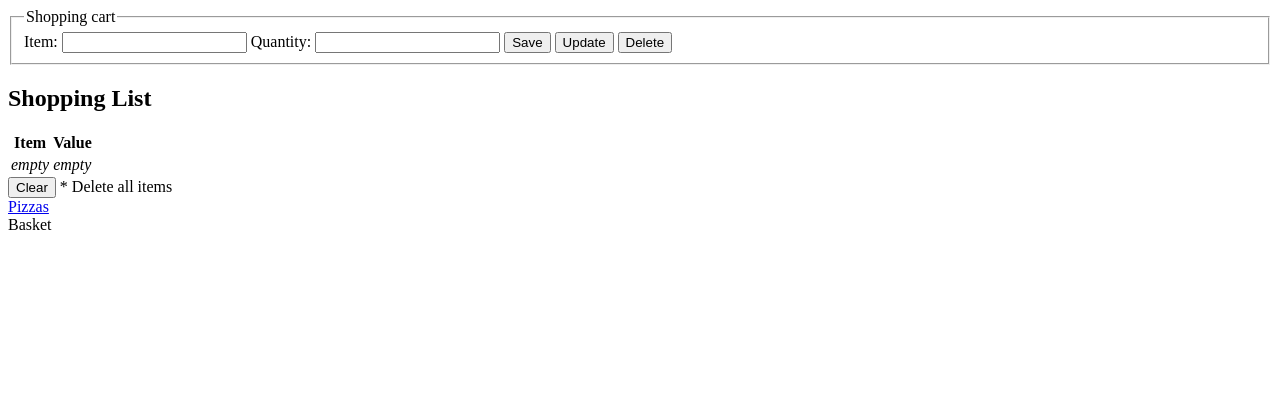
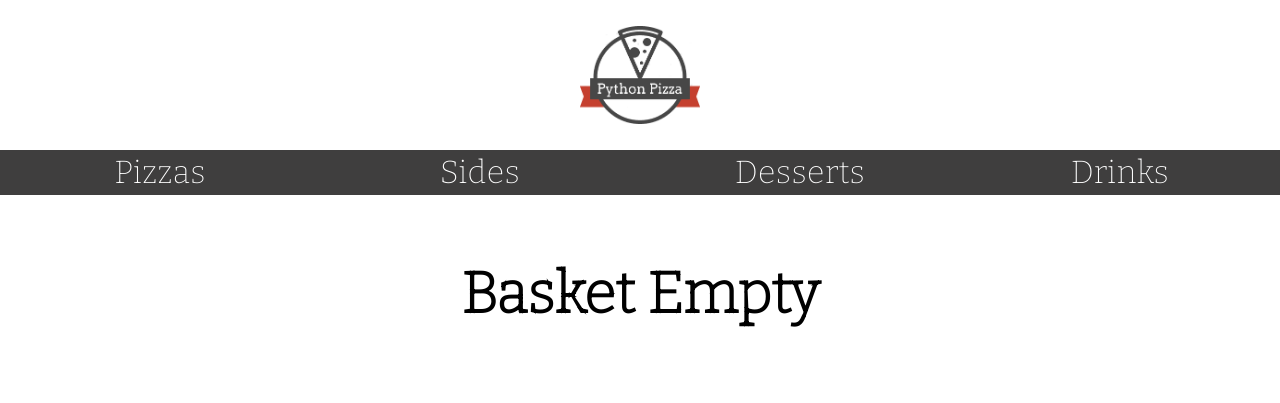
Before and after one commit to gwalker256/-CN-Innovate-Graham-FP, a Flask app: page /basket in a window 1280 px wide. Shown: the top 403 px of the page. Run offline with Flask 2, Linux system fonts and the light colour scheme.

Commit message:
basket working

```diff
--- a/static/css/style.css
+++ b/static/css/style.css
@@ -9,8 +9,22 @@ body {
   text-align: center;
 }
 
+#list{
+  margin-top: 5vw;
+}
+
+ul{
+  padding: 0;
+}
 
 
+.invisible{
+  display: none;
+}
+
+a{
+  text-decoration: none;
+}
 
 
 
@@ -21,11 +35,13 @@ justify-content: center;
 }
 
 
+#total-box{
+display: flex;
+justify-content: center;
 
 
 
-
-
+}
 
 
 
@@ -181,6 +197,10 @@ h2 {
   padding: 2vw;
   border: none;
 
+  /* BELOW SHOULD BE REMOVED */
+  /* border: 15px solid rgb(0, 0, 0);
+  z-index: 1000; */
+
 }
 
 /* background-color: aqua; */
--- a/static/js/main.js
+++ b/static/js/main.js
@@ -1,8 +1,10 @@
-let numItems = 0
+// let numItems = 0
+// let priceTotal = 0
+
 
 
 function addItemToCart(ele){
-    numItems++;
+
     // let thingForCart = JSON.stringify(ele.basketitem);
     let priceOfItem = Number(ele.getAttribute("basketprice"));
     let thingForCart = ele.getAttribute("basketitem");
@@ -12,10 +14,26 @@ function addItemToCart(ele){
     // let test = ele.getAttribute("data-test");
 
     console.log(thingForCart, priceOfItem);
+    // priceTotal = priceTotal + priceOfItem
 
-        localStorage.setItem(numItems, [priceOfItem, thingForCart]);
+
+numItems = localStorage.length;
+
+    localStorage.setItem(numItems, thingForCart + "&nbsp;£" + priceOfItem);
+
+
+
+        // localStorage.setItem(numItems, [priceOfItem, thingForCart]);
 
         console.log(numItems)
+        // console.log(priceTotal)
+        // localStorage.setItem("total", (priceTotal));
+
+let curTotal = Number(localStorage.getItem("total"))
+let newTotal = Number(curTotal + priceOfItem)
+        localStorage.setItem("total", (newTotal.toFixed(2)));
+
+
         // let basketDiv = document.getElementById("basket-div")
         // basketDiv.innerHTML = basketDiv.innerHTML + (localStorage.getItem(numItems))
 //         let cartElement = document.getElementById("cart");
--- a/static/js/storage.js
+++ b/static/js/storage.js
@@ -1,6 +1,11 @@
-// window.load=doShowAll();
+window.load = doShowAll();
+// window.load = removeBasket ();
 
 
+// function removeBasket (){
+// let basketLink = document.getElementById("checkout-wrapper");
+// basketLink.classList.toggle("invisible");
+// }
 // BELOW HOPEFULLY NOT NEEDED
 
 // function CheckBrowser() {
@@ -12,9 +17,7 @@
 //     }
 // }
 
-
 // <area id="nose" onmouseover="zoom(this);" />
-
 
 // function zoom(ele) {
 //     var id = ele.id;
@@ -22,12 +25,7 @@
 //     console.log('area element id = ' + id);
 // }
 
-
-
-
-
 // let numItems = 0
-
 
 // function addItemToCart(ele){
 //     numItems++;
@@ -60,24 +58,57 @@
 
 function doShowAll() {
 
-        var key = "";
-        var list = "<tr><th>Item</th><th>Value</th></tr>\n";
-        var i = 0;
+  let key = "";
+  let list = "";
+  let i = 0;
   //For a more advanced feature, you can set a cap on max items in the cart.
-        for (i = 0; i <= localStorage.length-1; i++) {
+  for (i = 0; i <= localStorage.length - 1; i++) {
     key = localStorage.key(i);
-            list += "<tr><td>" + key + "</td>\n<td>"
-                    + localStorage.getItem(key) + "</td></tr>\n";
+    if (key !== "total") {
+      // list += "<tr><td>" + key + "</td>\n<td>"
+      list += "<ul>" + localStorage.getItem(key) + "</ul>";
+    }
   }
   //If no item exists in the cart.
-        if (list == "<tr><th>Item</th><th>Value</th></tr>\n") {
-            list += "<tr><td><i>empty</i></td>\n<td><i>empty</i></td></tr>\n";
+  if (list == "") {
+let clearButton = document.getElementById("clear-button");
+clearButton.classList.toggle("invisible");
+let poundBox = document.getElementById("pound-box");
+poundBox.classList.toggle("invisible");
+
+    list += "Basket Empty";
   }
   //Bind the data to HTML table.
   //You can use jQuery, too.
-        document.getElementById('list').innerHTML = list;
+  document.getElementById("list").innerHTML = list;
+  let total = document.getElementById("total");
+  total.innerHTML = localStorage.getItem("total");
+//   let basketLink = document.getElementById("checkout-wrapper");
+// basketLink.classList.toggle("invisible");
 }
 
+// function doShowAll() {
+
+//     let key = "";
+//     let list = "<tr><th>Item</th><th>Value</th></tr>\n";
+//     let i = 0;
+//     //For a more advanced feature, you can set a cap on max items in the cart.
+//     for (i = 0; i <= localStorage.length-1; i++) {
+//         key = localStorage.key(i);
+//         if (key !== "total"){
+//         list += "<tr><td>" + key + "</td>\n<td>"
+//                 + localStorage.getItem(key) + "</td></tr>\n";}
+//     }
+//     //If no item exists in the cart.
+//     if (list == "<tr><th>Item</th><th>Value</th></tr>\n") {
+//         list += "<tr><td><i>empty</i></td>\n<td><i>empty</i></td></tr>\n";
+//     }
+//     //Bind the data to HTML table.
+//     //You can use jQuery, too.
+//     document.getElementById('list').innerHTML = list;
+//        let total = document.getElementById("total");
+// total.innerHTML = (localStorage.getItem("total"));
+// }
 
 // function SaveItem() {
 
--- a/templates/base.html
+++ b/templates/base.html
@@ -47,14 +47,28 @@
       <a class="nav-link" href="{{ url_for('views.desserts') }}">Desserts</a>
       <a class="active" href="{{ url_for('views.drinks') }}">Drinks</a>
 
+      {% elif active == "basket" %}
+      <a class="nav-link" href="{{ url_for('views.pizzas') }}">Pizzas</a>
+      <a class="nav-link" href="{{ url_for('views.sides') }}">Sides</a>
+      <a class="nav-link" href="{{ url_for('views.desserts') }}">Desserts</a>
+      <a class="nav-link" href="{{ url_for('views.drinks') }}">Drinks</a>
+
       {% endif %}
     </nav>
 
+    <!-- <div id="checkout-wrapper">
+      <button id="checkout-link" href="{{ url_for('views.basket') }}">View Basket</button>
+    </div> -->
+    {% if active != "basket" %}
     <div id="checkout-wrapper">
-      <button id="checkout-link" href="{{ url_for('views.basket') }}">View Basket</button>
+      <a href="{{ url_for('views.basket') }}"><button id="checkout-link">View Basket</button></a>
     </div>
 
-    <a href="{{ url_for('views.basket') }}">basket</a>
+    {% endif %}
+
+
+
+
 
     {% if active in ["pizzas", "sides", "desserts", "drinks"]: %}
 
--- a/templates/basket.html
+++ b/templates/basket.html
@@ -1,38 +1,29 @@
-<!DOCTYPE html>
-<html lang="en">
-<head>
-    <meta charset="UTF-8">
-    <meta http-equiv="X-UA-Compatible" content="IE=edge">
-    <meta name="viewport" content="width=device-width, initial-scale=1.0">
-    <title>Document</title>
-</head>
-<body>
+{% extends 'base.html' %}
+
+{% block content %}
+
+<!-- <a class="nav-link" href="{{ url_for('views.pizzas') }}">Pizzas</a>
+<a class="nav-link" href="{{ url_for('views.sides') }}">Sides</a>
+<a class="nav-link" href="{{ url_for('views.desserts') }}">Desserts</a>
+<a class="nav-link" href="{{ url_for('views.drinks') }}">Drinks</a> -->
+
+<div id="list"></div>
+
+<button id="clear-button" onclick="ClearAll()">Clear Basket</button>
+
+<!-- <p id="total">Total £</p> -->
 
 
+<div id="total-box">
+    <p id="pound-box">Basket Total £</p>
+    <p id="total"></p>
+  </div>
 
+<!-- <a class="nav-link" href="{{ url_for('views.pizzas') }}">Pizzas</a> -->
 
-    <form name="ShoppingList">
-        <fieldset>
-            <legend>Shopping cart</legend>
-            <label>Item: <input type="text" name="name"></label>
-            <label>Quantity: <input type="text" name="data"></label>
+<!-- <div id="basket-div">Basket</div> -->
 
-            <input type="button" value="Save"   onclick="SaveItem()">
-            <input type="button" value="Update" onclick="ModifyItem()">
-            <input type="button" value="Delete" onclick="RemoveItem()">
-        </fieldset>
-        <div id="items_table">
-            <h2>Shopping List</h2>
-            <table id="list"></table>
-            <label><input type="button" value="Clear" onclick="ClearAll()">
-            * Delete all items</label>
-        </div>
-    </form>
-    <a class="nav-link" href="{{ url_for('views.pizzas') }}">Pizzas</a>
+<script src="{{ url_for('static', filename='js/storage.js') }}"></script>
+<!-- <script>window.load=doShowAll();</script> -->
 
-<div id="basket-div">Basket</div>
-
-    <script src="{{ url_for('static', filename='js/storage.js') }}"></script>
-    <script>window.load=doShowAll();</script>
-</body>
-</html>
+{% endblock %}
--- a/templates/desserts.html
+++ b/templates/desserts.html
@@ -7,19 +7,19 @@
 
 <p>Chocolate Brownie £4.99</p>
 
-<button class="add-button" onclick="addToCart()">Add</button>
+<button basketitem="Chocolate Brownie" basketprice="4.99"  class="add-button" onclick="addItemToCart(this)">Add</button>
 
 <img class="item-image" src="{{ url_for('static', filename='images/cheesecake.png')}}" alt="picture of Cheesecake">
 
 <p>Cheesecake £4.99</p>
 
-<button class="add-button" onclick="addToCart()">Add</button>
+<button basketitem="Cheesecake" basketprice="4.99"  class="add-button" onclick="addItemToCart(this)">Add</button>
 
 <img class="item-image" src="{{ url_for('static', filename='images/cookies.png')}}" alt="picture of Cookies">
 
 <p>Cookies £3.99</p>
 
-<button class="add-button" onclick="addToCart()">Add</button>
+<button basketitem="Cookies" basketprice="3.99"  class="add-button" onclick="addItemToCart(this)">Add</button>
 
 
 <br>
--- a/templates/drinks.html
+++ b/templates/drinks.html
@@ -7,19 +7,19 @@
 
 <p>Cola (1.5l) £2.99</p>
 
-<button class="add-button" onclick="addToCart()">Add</button>
+<button basketitem="Cola" basketprice="2.99"  class="add-button" onclick="addItemToCart(this)">Add</button>
 
 <img class="item-image" src="{{ url_for('static', filename='images/lemonade.png')}}" alt="picture of Lemonade">
 
 <p>Lemonade (1.5l) £2.99</p>
 
-<button class="add-button" onclick="addToCart()">Add</button>
+<button basketitem="Lemonade" basketprice="2.99"  class="add-button" onclick="addItemToCart(this)">Add</button>
 
 <img class="item-image" src="{{ url_for('static', filename='images/water.png')}}" alt="picture of Bottled Water">
 
 <p>Bottled Water (500ml) £1.49</p>
 
-<button class="add-button" onclick="addToCart()">Add</button>
+<button basketitem="Bottled Water" basketprice="1.49"  class="add-button" onclick="addItemToCart(this)">Add</button>
 
 <br>
 <br>
--- a/templates/sides.html
+++ b/templates/sides.html
@@ -7,19 +7,19 @@
 
 <p>Garlic Bread £3.99</p>
 
-<button class="add-button" onclick="addToCart()">Add</button>
+<button basketitem="Garlic Bread" basketprice="3.99"  class="add-button" onclick="addItemToCart(this)">Add</button>
 
 <img class="item-image" src="{{ url_for('static', filename='images/wedges.png')}}" alt="picture of Potato Wedges">
 
 <p>Potato Wedges £3.99</p>
 
-<button class="add-button" onclick="addToCart()">Add</button>
+<button basketitem="Potato Wedges" basketprice="3.99"  class="add-button" onclick="addItemToCart(this)">Add</button>
 
 <img class="item-image" src="{{ url_for('static', filename='images/wings.png')}}" alt="picture of Chicken Wings">
 
 <p>Chicken Wings £4.99</p>
 
-<button class="add-button" onclick="addToCart()">Add</button>
+<button basketitem="Chicken Wings" basketprice="4.99"  class="add-button" onclick="addItemToCart(this)">Add</button>
 
 <br>
 <br>
--- a/views.py
+++ b/views.py
@@ -28,7 +28,7 @@ def drinks():
 
 @views.route("/basket")
 def basket():
-    return render_template("basket.html")
+    return render_template("basket.html", active="basket")
 
 # @views.errorhandler(404)
 # def not_found(e):
```
Also changed, not shown: templates/pizzas.html (+6 -4 lines). Lines whose indentation alone changed are shown as unchanged.
